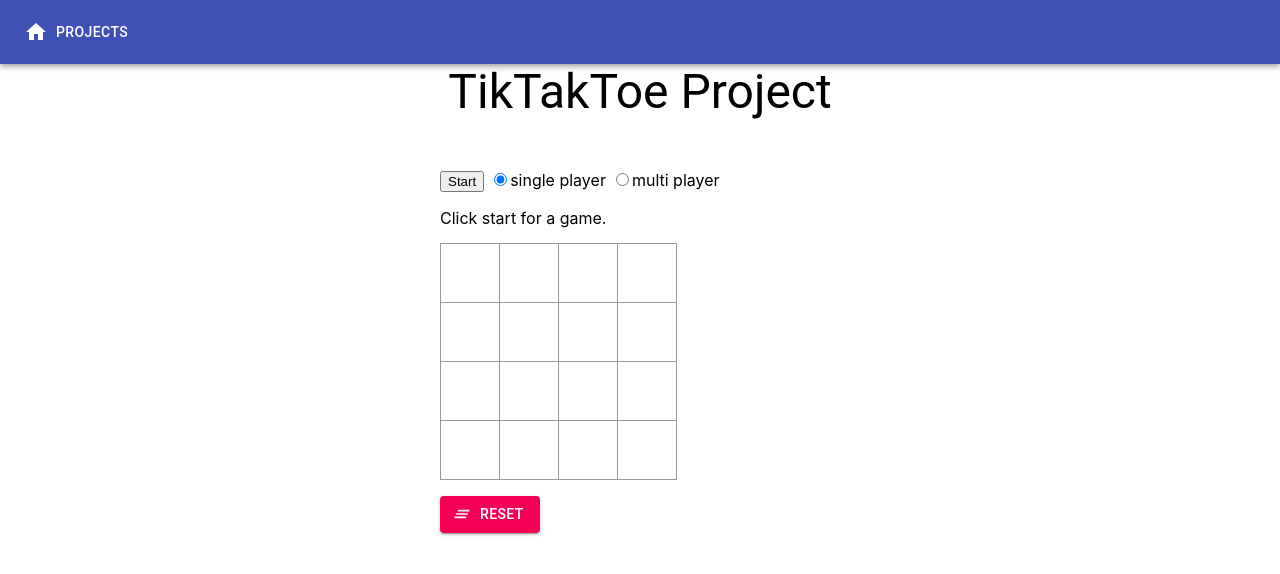
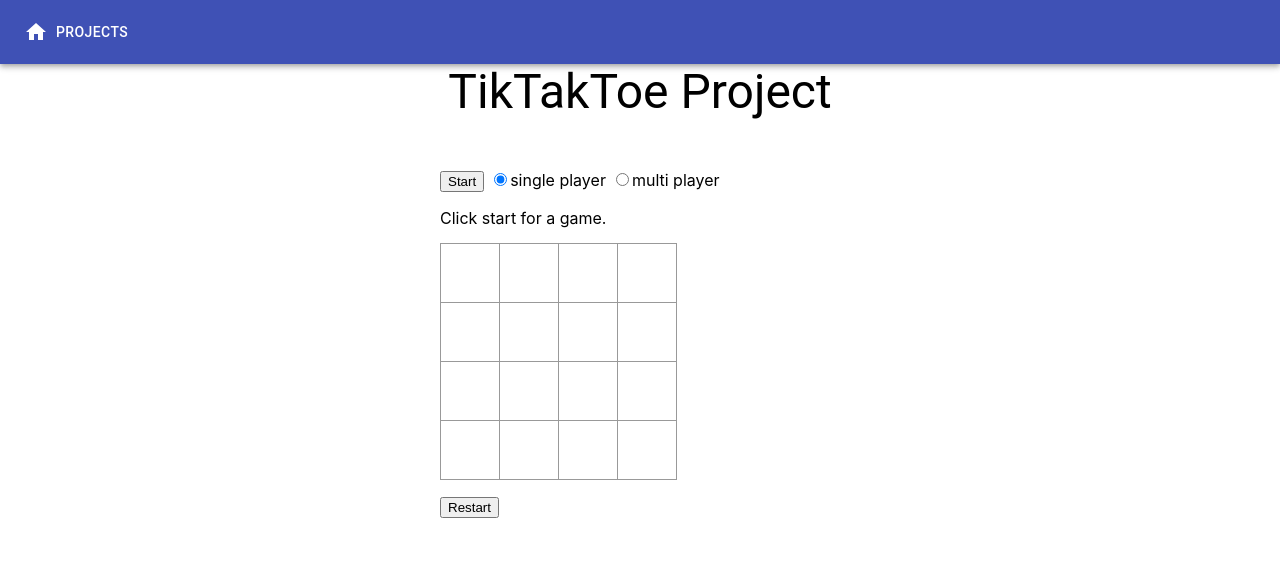
Before and after one commit to orange-puff/Playground, a React (Create React App) app in the folder src/Playground.Web/UI/: page /projects/tiktaktoe_project in a window 1280 px wide. Shown: the top 574 px of the page. Built offline with nearby package versions, Linux system fonts and the light colour scheme.

Commit message:
changed reset button

```diff
--- a/src/Playground.Web/UI/src/components/projects/tiktaktoe_project/TikTakToe.tsx
+++ b/src/Playground.Web/UI/src/components/projects/tiktaktoe_project/TikTakToe.tsx
@@ -191,9 +191,9 @@ const TikTakToe = (props: React.PropsWithChildren<ITikTakToeProps>) => {
         <div className="tiktaktoe">
             <span>
                 <button onClick={handleStartClick}>Start</button>
-                <input type="radio" id="singlePlayer" checked={boardState.singlePlayer} onChange={_ => handleRadioClick(true)} className="radioButton"/>
+                <input type="radio" id="singlePlayer" checked={boardState.singlePlayer} onChange={() => handleRadioClick(true)} className="radioButton"/>
                 <label for="singlePlayer">single player</label>
-                <input type="radio" id="multiPlayer" checked={!boardState.singlePlayer} onChange={_ => handleRadioClick(false)} className="radioButton"/>
+                <input type="radio" id="multiPlayer" checked={!boardState.singlePlayer} onChange={() => handleRadioClick(false)} className="radioButton"/>
                 <label for="multiPlayer">multi player</label>
             </span>
             <p>
@@ -209,17 +209,9 @@ const TikTakToe = (props: React.PropsWithChildren<ITikTakToeProps>) => {
             </p>
             {content.map((buttons, i) => <div className="row" key={i}>{buttons.map(button => button)}</div>)}
             <p></p>
-            <Button
-                className="clearButton"
-                variant="contained"
-                color="secondary"
-                startIcon={<ClearAllIcon />}
-                onClick={() => {
-                    setBoardState(emptyBoardState(n));
-                }}
-            >
-                Reset
-            </Button>
+            <button onClick={() => setBoardState(emptyBoardState(n))}>
+                Restart
+            </button>
         </div>
     );
 }
```
